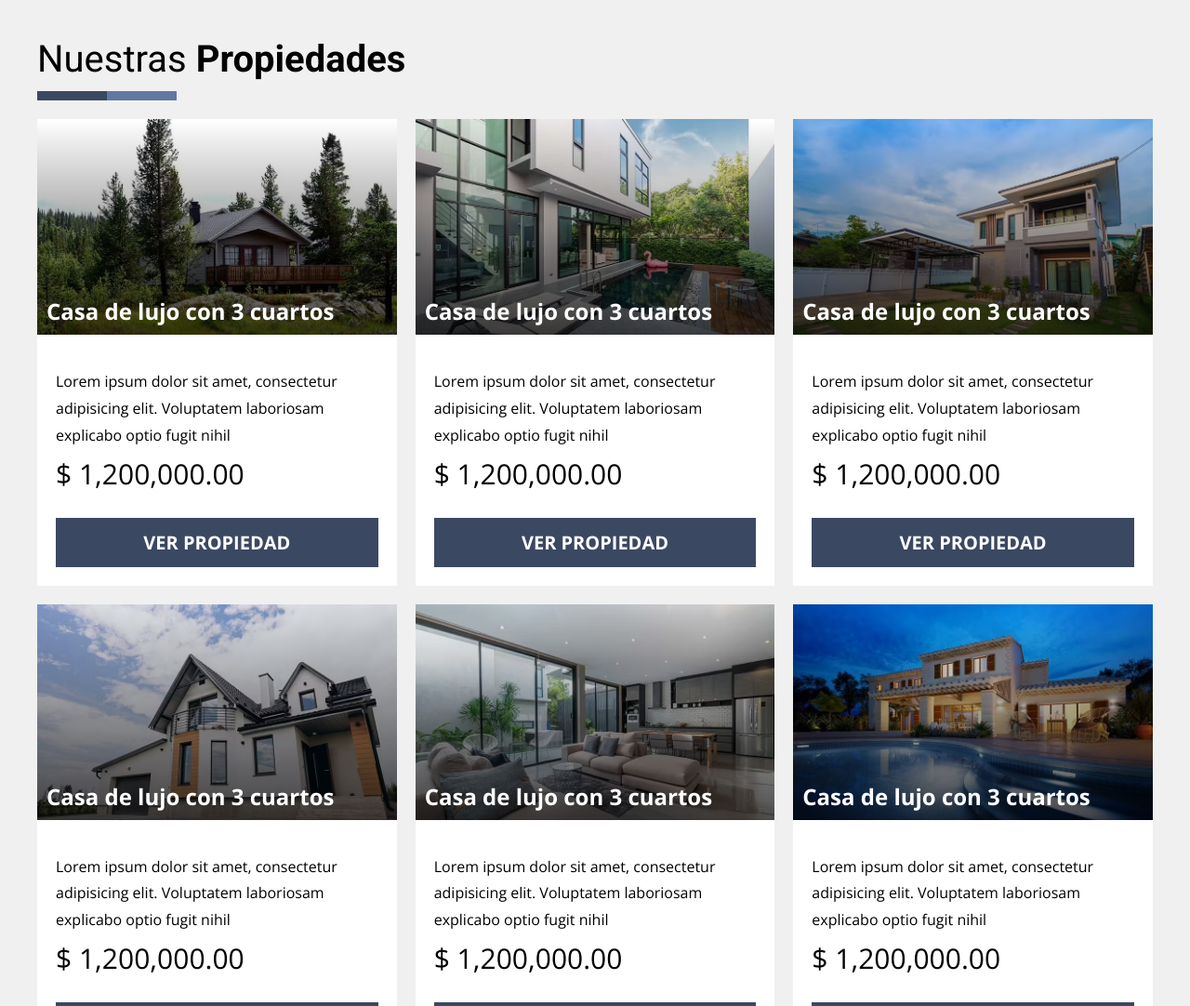
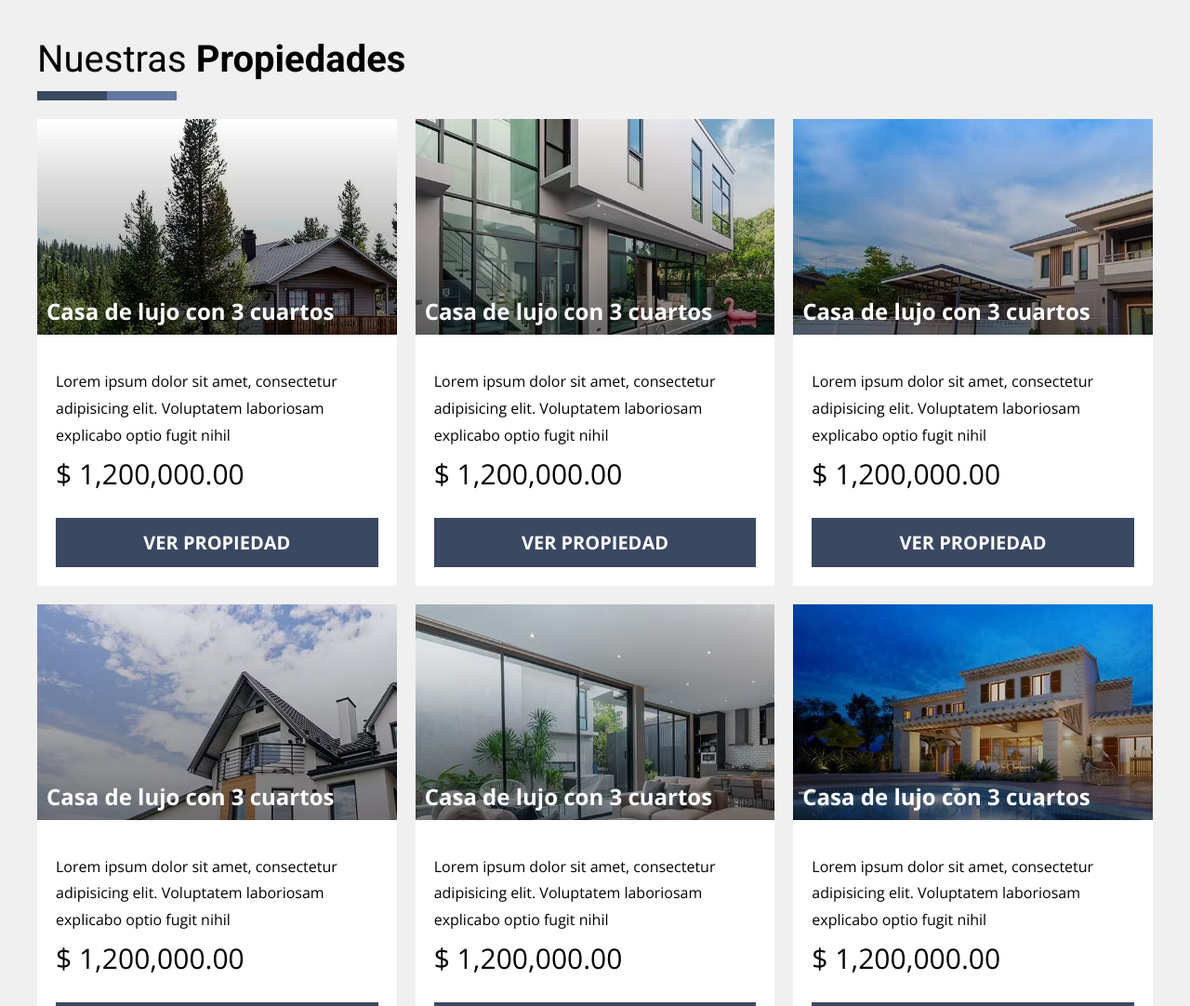
Before and after one commit to ManuelSA97/Real-Estate, a website: page index.html in a window 1280 px wide. Shown: the part 680-1762 px from the top of the page at 93% size. Drawn offline with nearby package versions, Linux system fonts and the light colour scheme.

Commit message:
Agregado de efecto de scrolling al bg-position de las imagenes de las propiedades

```diff
--- a/index.html
+++ b/index.html
@@ -198,5 +198,7 @@
         <p class="footer__copyright">Todos los derechos reservados Real Estate</p>
     </footer>
 
+    <script src="/js/app.js"></script>
+
 </body>
 </html>
--- /dev/null
+++ b/js/app.js
@@ -0,0 +1,10 @@
+const imagenes = document.querySelectorAll('.propiedad__imagen')
+    //console.log(imagenes);
+
+window.addEventListener('scroll', () => {
+    const scroll = this.scrollY / -20;
+
+    imagenes.forEach((imagen) => {
+        imagen.style.backgroundPositionY = `${scroll}px`;
+    })
+});
--- a/src/scss/ui/propiedades/_propiedades.scss
+++ b/src/scss/ui/propiedades/_propiedades.scss
@@ -25,6 +25,7 @@
     &__imagen{
         aspect-ratio: 10 / 6;
         background-size: cover;
+        background-size: auto 150%;
         position: relative;
     }
 
```
Also changed, not shown: build/css/app.css, 1 other file.
